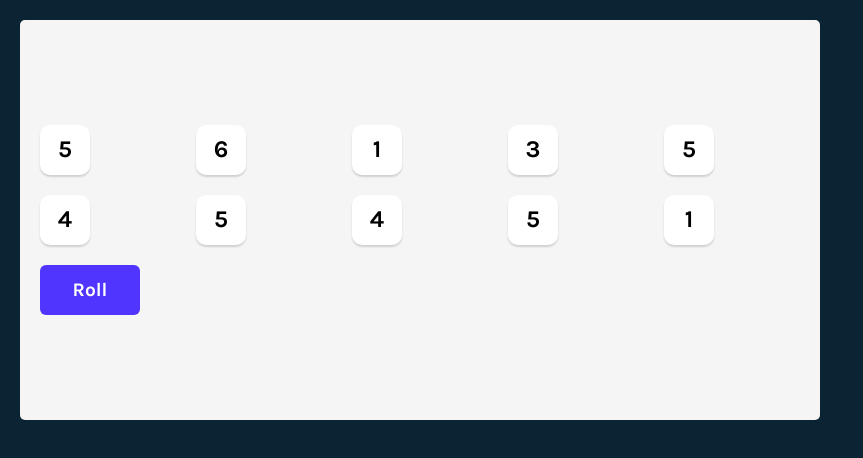
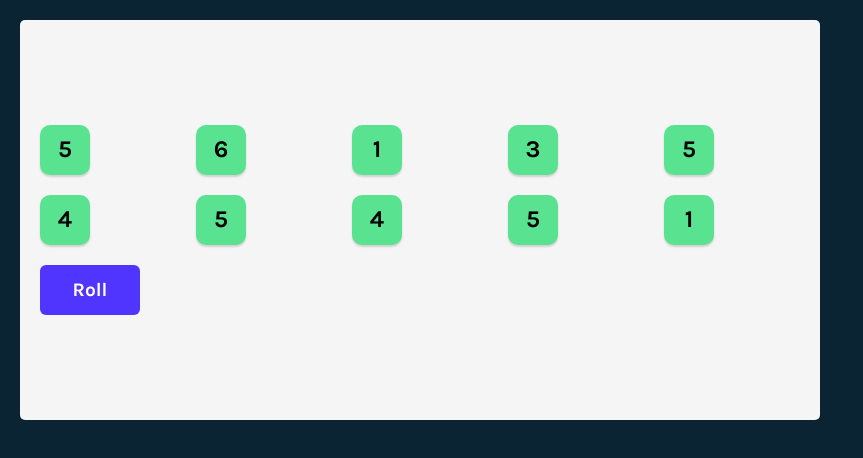
Before and after one commit to ryanh210757/tenzi-dice-game, a React app in the folder src/: page / in a window 1280 px wide. Shown: the top 458 px of the page, without its empty margins (0-863 px from the left). Built offline with nearby package versions, Linux system fonts and the light colour scheme.

Commit message:
add isHeld property to object

```diff
--- a/src/App.js
+++ b/src/App.js
@@ -14,7 +14,7 @@ export default function App() {
         for(let i = 0; i < 10; i++){
             newArray.push({
                 value: Math.floor(Math.random() * 6 ) + 1,
-                isHeld: false
+                isHeld: true
             })
         }
         return newArray
@@ -29,6 +29,7 @@ export default function App() {
     const diceElements = dice.map(item => (
         <Die
         value={item.value}
+        isHeld={item.isHeld}
         />
         ))
 
--- a/src/Die.js
+++ b/src/Die.js
@@ -1,8 +1,12 @@
 import React from "react"
 
 export default function Die(props){
+    const styles = {
+        backgroundColor: props.isHeld ? "#59E391" : "white"
+    }
+
     return (
-        <div className="die-style">
+        <div className="die-style" style={styles}>
             <h2>{props.value}</h2>
         </div>
     )
--- a/src/style.css
+++ b/src/style.css
@@ -35,7 +35,7 @@ main {
     justify-content: center;
     align-items: center;
     cursor: pointer;
-    background-color: white;
+
 }
 
 .rollDice{
```
Also changed, not shown: src/index.pack.js.
